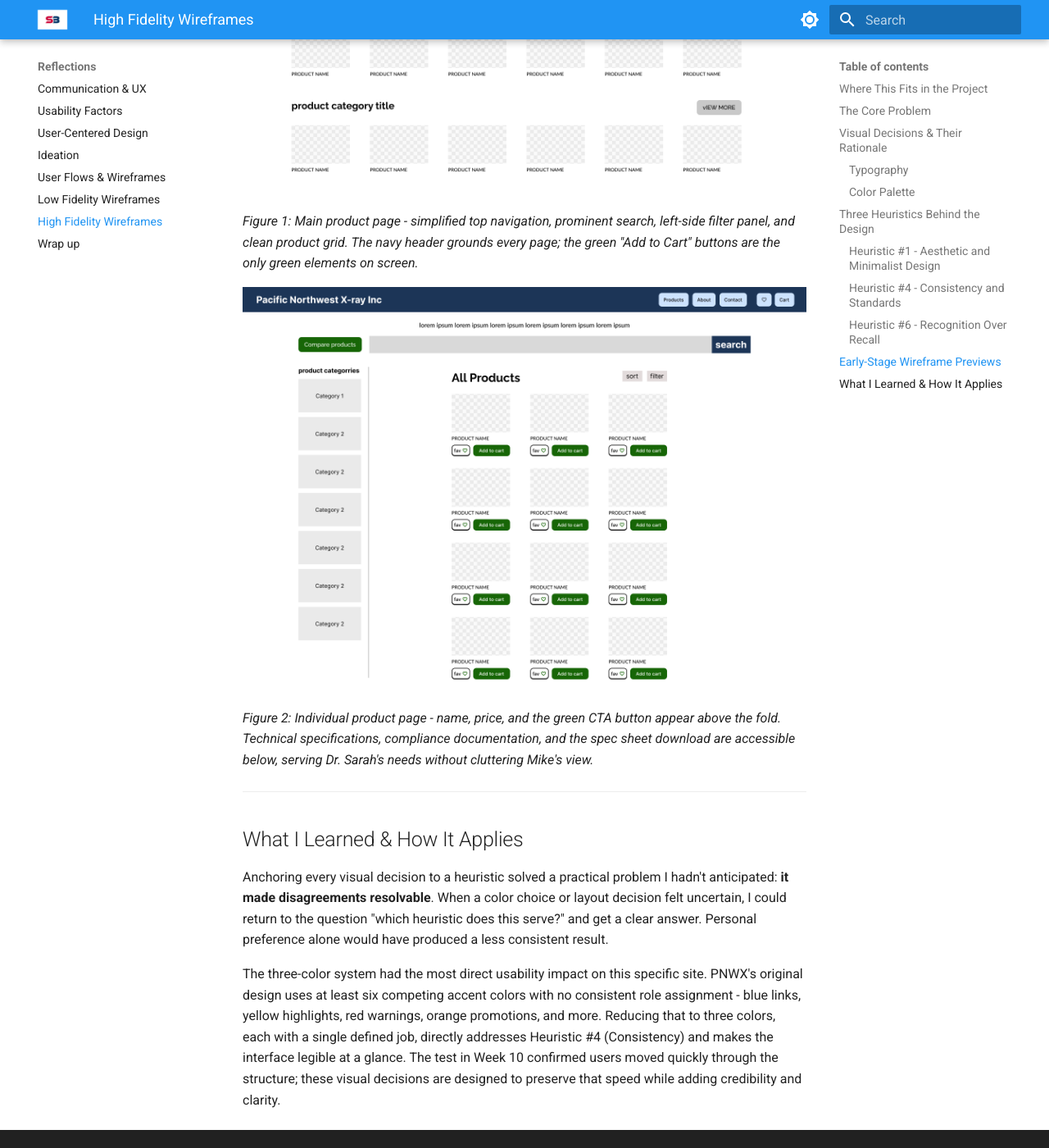
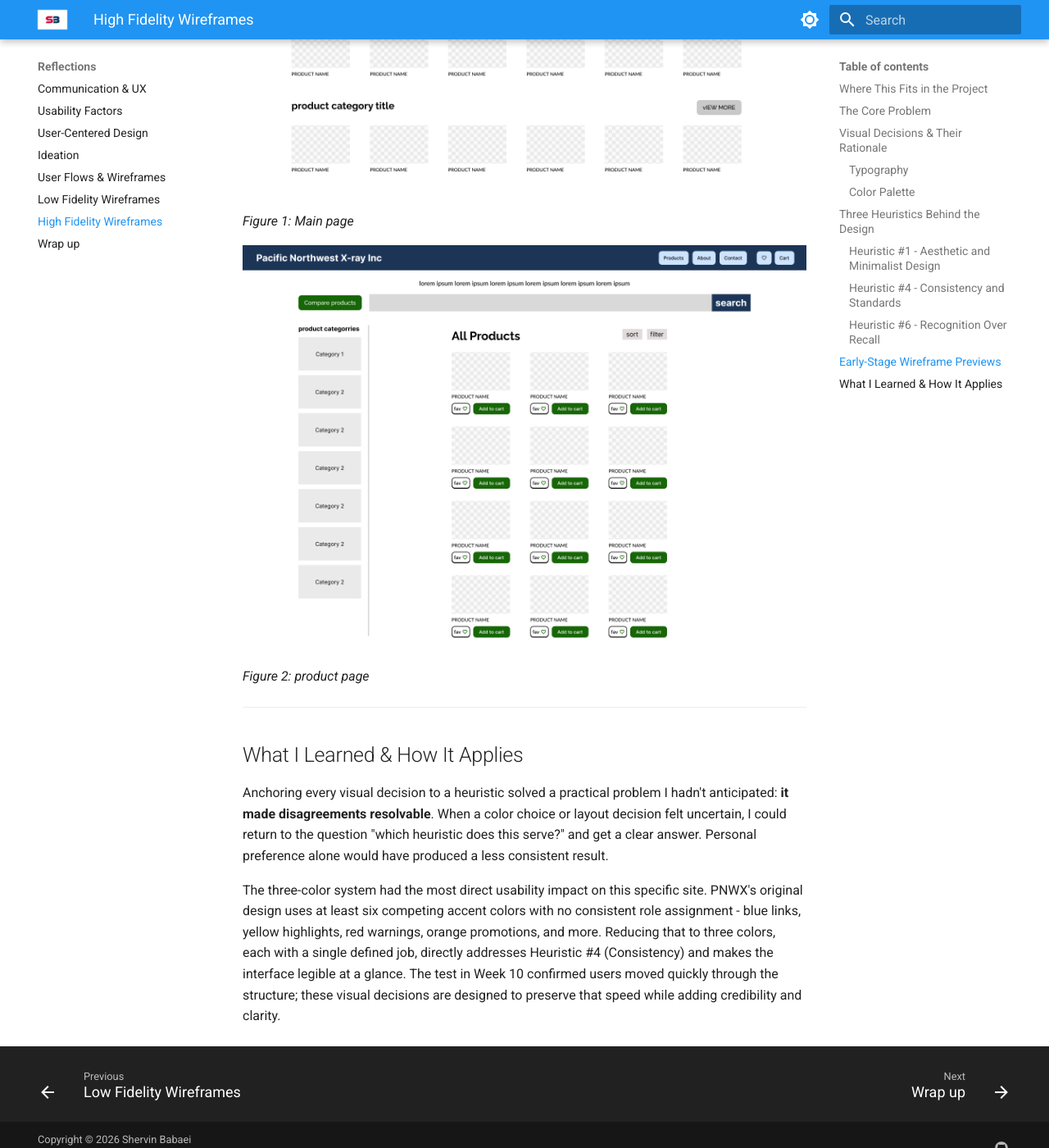
Before and after one commit to ShervinBabaei2007/mkdocs-project-2026, an MkDocs documentation site: the page built from docs/weeks/week11-12.md, in a window 1280 px wide and 1400 px high, scrolled down 2654 px. Shown: the whole window at 82% size. Built offline with MkDocs 1.6.1 and Material for MkDocs 9.7.7, drawn with Linux system fonts in a browser that asks for light colours.

Commit message:
fix: wordy figures

```diff
--- a/docs/weeks/week11-12.md
+++ b/docs/weeks/week11-12.md
@@ -99,11 +99,11 @@ On-screen filters and sidebar categories let users find products by scanning, no
 
 ![High-fidelity main product page wireframe showing the simplified navigation bar, search field, and product grid with filter panel](../assets/images/Desktop%20Product.png){ width="100%" }
 
-*Figure 1: Main product page - simplified top navigation, prominent search, left-side filter panel, and clean product grid. The navy header grounds every page; the green "Add to Cart" buttons are the only green elements on screen.*
+*Figure 1: Main page*
 
 ![High-fidelity product detail page wireframe showing product name, price, CTA above the fold, with spec sheet download below](../assets/images/Desktop%20Product2.png){ width="100%" }
 
-*Figure 2: Individual product page - name, price, and the green CTA button appear above the fold. Technical specifications, compliance documentation, and the spec sheet download are accessible below, serving Dr. Sarah's needs without cluttering Mike's view.*
+*Figure 2:  product page*
 
 ---
 
```
